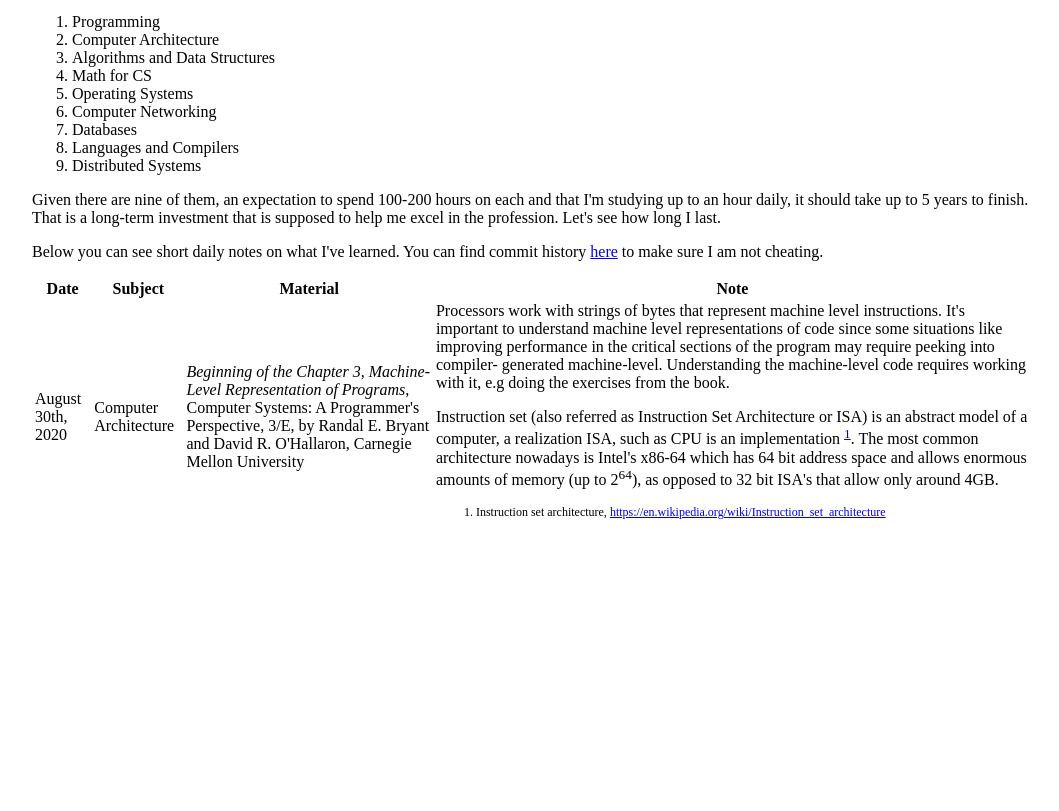
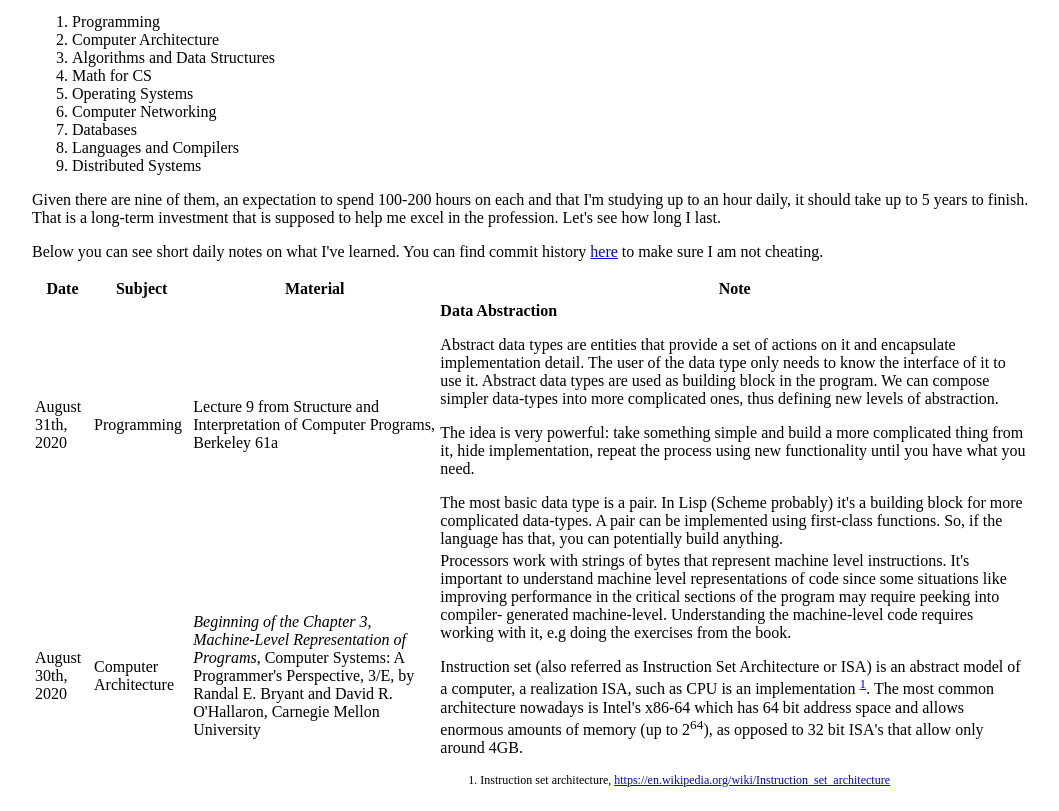
Before and after one commit to alexpashkov/alexpashkov.github.io, a website: page teachyourselfcs.html in a window 1280 px wide. Shown: the part 87-898 px from the top of the page, without its empty margins (108-1167 px from the left). Before the commit the page ends 800 px from the top, so only its background shows below. Drawn offline with Linux system fonts and the light colour scheme.

Commit message:
Add note

```diff
--- a/teachyourselfcs.html
+++ b/teachyourselfcs.html
@@ -61,6 +61,37 @@
           <th>Note</th>
         </tr>
         <tr>
+          <td>August 31th, 2020</td>
+          <td>Programming</td>
+          <td>
+            Lecture 9 from Structure and Interpretation of Computer Programs,
+            Berkeley 61a
+          </td>
+          <td>
+            <b>Data Abstraction</b>
+            <p>
+              Abstract data types are entities that provide a set of actions on
+              it and encapsulate implementation detail. The user of the data
+              type only needs to know the interface of it to use it. Abstract
+              data types are used as building block in the program. We can
+              compose simpler data-types into more complicated ones, thus
+              defining new levels of abstraction.
+            </p>
+            <p>
+              The idea is very powerful: take something simple and build a more
+              complicated thing from it, hide implementation, repeat the process
+              using new functionality until you have what you need.
+            </p>
+            <p>
+              The most basic data type is a pair. In Lisp (Scheme probably) it's
+              a building block for more complicated data-types. A pair can be
+              implemented using first-class functions. So, if the language has
+              that, you can potentially build anything.
+            </p>
+            <p></p>
+          </td>
+        </tr>
+        <tr>
           <td>August 30th, 2020</td>
           <td>Computer Architecture</td>
           <td>
```
